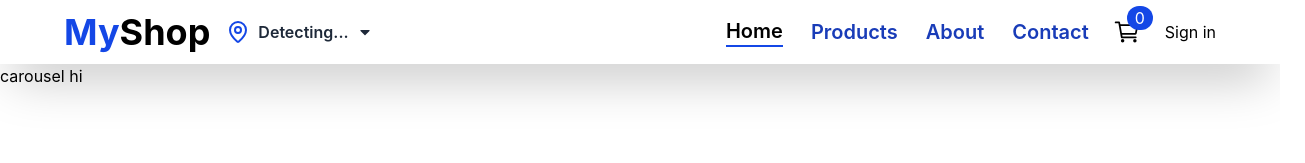
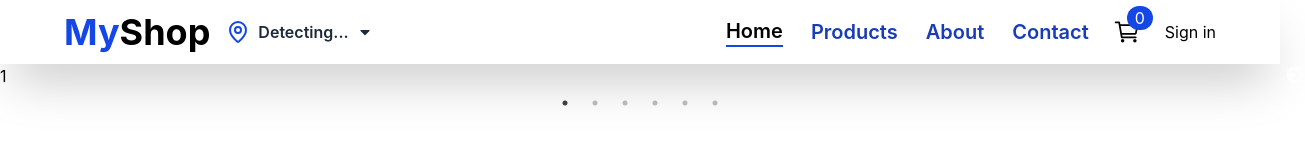
Before and after one commit to MayanthaS/Ecommerce_web_app, a React (Vite) app: page / in a window 1280 px wide. Shown: the top 163 px of the page, 1305 px wide, since content can reach past the window. Built offline with nearby package versions, Linux system fonts and the light colour scheme; no server answers.

Commit message:
feat: implement Carousel component with product data integration and slider functionality

```diff
--- a/src/Components/Carousel.jsx
+++ b/src/Components/Carousel.jsx
@@ -1,5 +1,8 @@
 import { useContext, useEffect } from "react";
 import { DataContext } from "../context/DataContext";
+import "slick-carousel/slick/slick.css";
+import "slick-carousel/slick/slick-theme.css";
+import Slider from "react-slick";
 
 const Carousel = () => {
   const { data, fetchAllProducts } = useContext(DataContext);
@@ -8,8 +11,38 @@ const Carousel = () => {
   useEffect(() => {
     fetchAllProducts();
   }, [fetchAllProducts]);
+  var settings = {
+    dots: true,
+    infinite: true,
+    speed: 500,
+    slidesToShow: 1,
+    slidesToScroll: 1,
+  };
 
-  return <div>carousel hi</div>;
+  return (
+    <div>
+      <Slider {...settings}>
+        <div>
+          <h3>1</h3>
+        </div>
+        <div>
+          <h3>2</h3>
+        </div>
+        <div>
+          <h3>3</h3>
+        </div>
+        <div>
+          <h3>4</h3>
+        </div>
+        <div>
+          <h3>5</h3>
+        </div>
+        <div>
+          <h3>6</h3>
+        </div>
+      </Slider>
+    </div>
+  );
 };
 
 export default Carousel;
```
